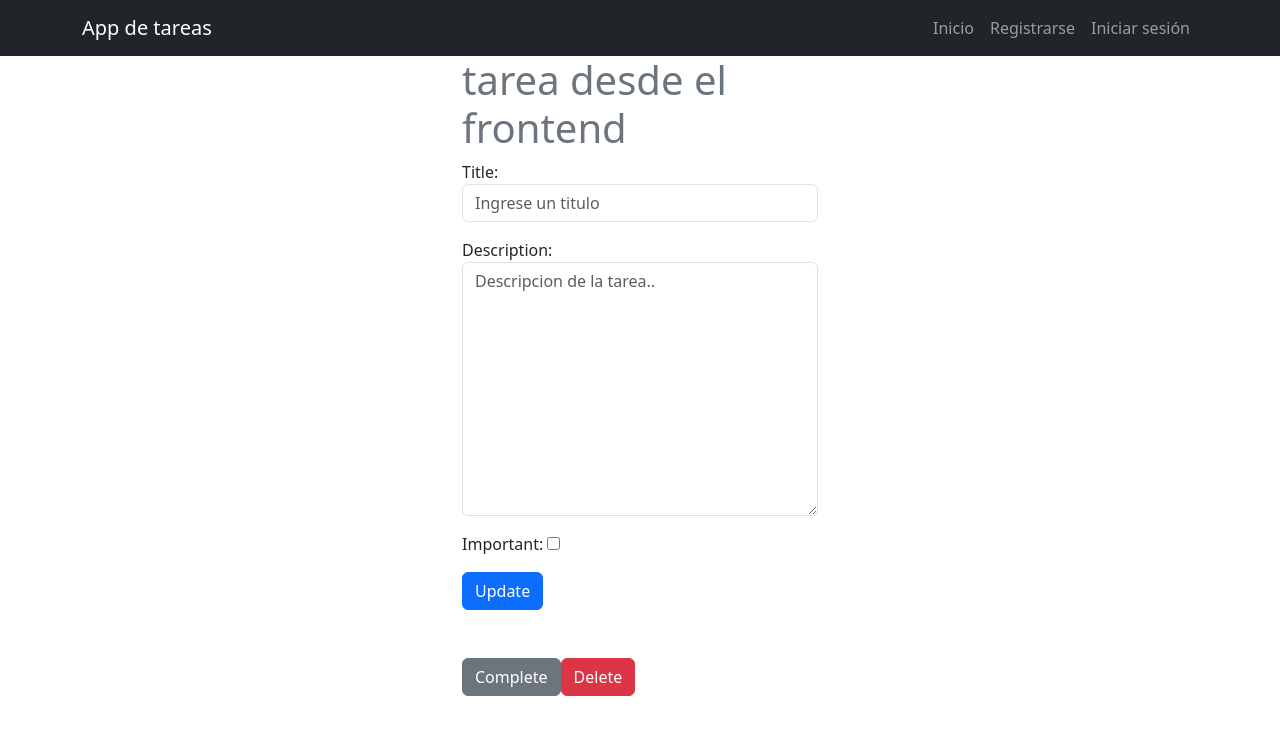
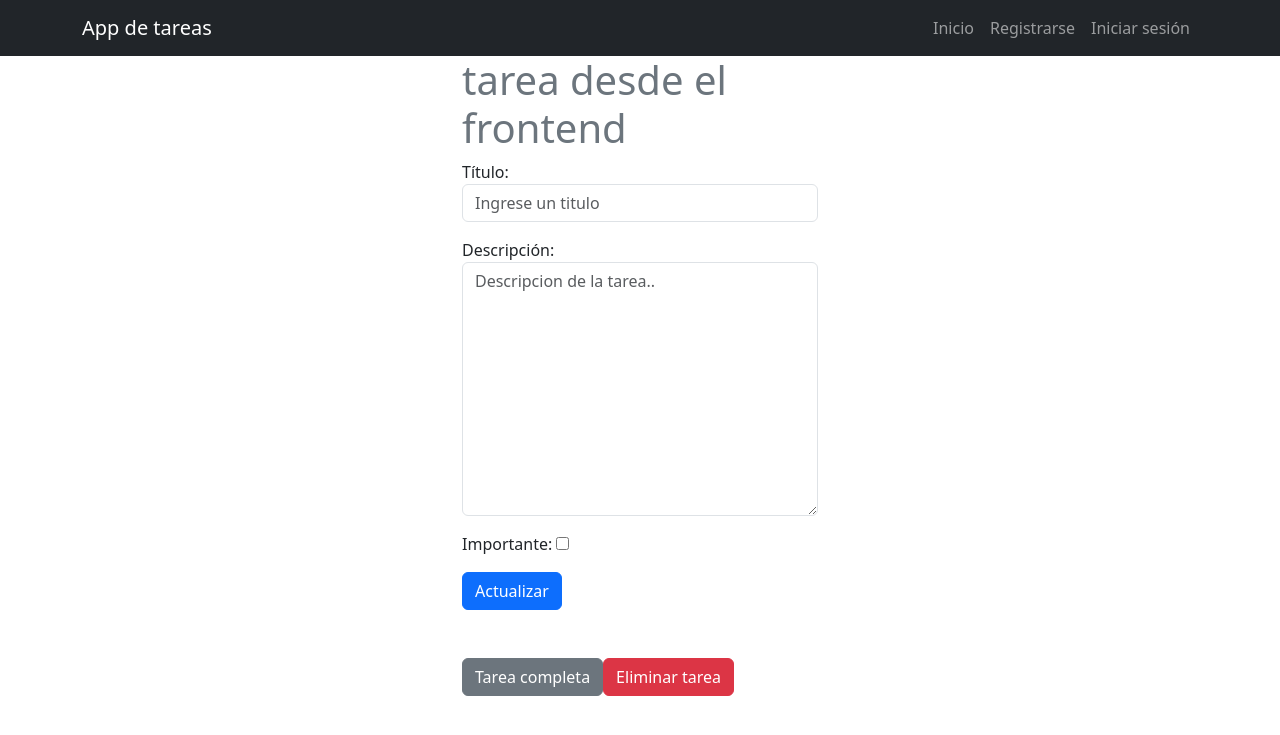
Before and after one commit to enridami/simple_crud, a Django app: template tasks/templates/task_detail.html in a window 1280 px wide. Shown: the top 735 px of the page. Run offline with Django 5.2, Linux system fonts and the light colour scheme; the template is opened without the code that fills it: values that come from a table or form of the project are taken from there, others are empty; data comes from the database, SQL or seed files in the repository; both versions use the stored data as it was after the commit.

Commit message:
Add labels in forms.py

```diff
--- a/tasks/forms.py
+++ b/tasks/forms.py
@@ -10,3 +10,8 @@ class TaskForm(forms.ModelForm):
             'description': forms.Textarea(attrs={'class': 'form-control' , 'placeholder': 'Descripcion de la tarea..'}),
             'important': forms.CheckboxInput(attrs={'class': 'form-text-input m-auto'}),
         }
+        labels = {
+            'title': 'Título',
+            'description': 'Descripción',
+            'important': 'Importante'
+        }
--- a/tasks/templates/task_detail.html
+++ b/tasks/templates/task_detail.html
@@ -14,26 +14,26 @@
 
                     {{form.as_p}}
                     <button class="btn btn-primary">
-                        Update
+                        Actualizar
                     </button>
 
                 </form>
 
                 <div class="mt-5 d-flex">
 
-
                     <form action="{% url 'complete_task' task.id %}" method="POST">
                         {% csrf_token %}
                         <button class="btn btn-secondary">
-                            Complete
+                            Tarea completa
                         </button>
                     </form>
 
                     <form action="{% url 'delete_task' task.id %}" method="POST">
                         {% csrf_token %}
                         <button class="btn btn-danger">
-                            Delete
+                            Eliminar tarea
                         </button>
+
                     </form>
                 </div>
         </div>
```
Also changed, not shown: db.sqlite3.
